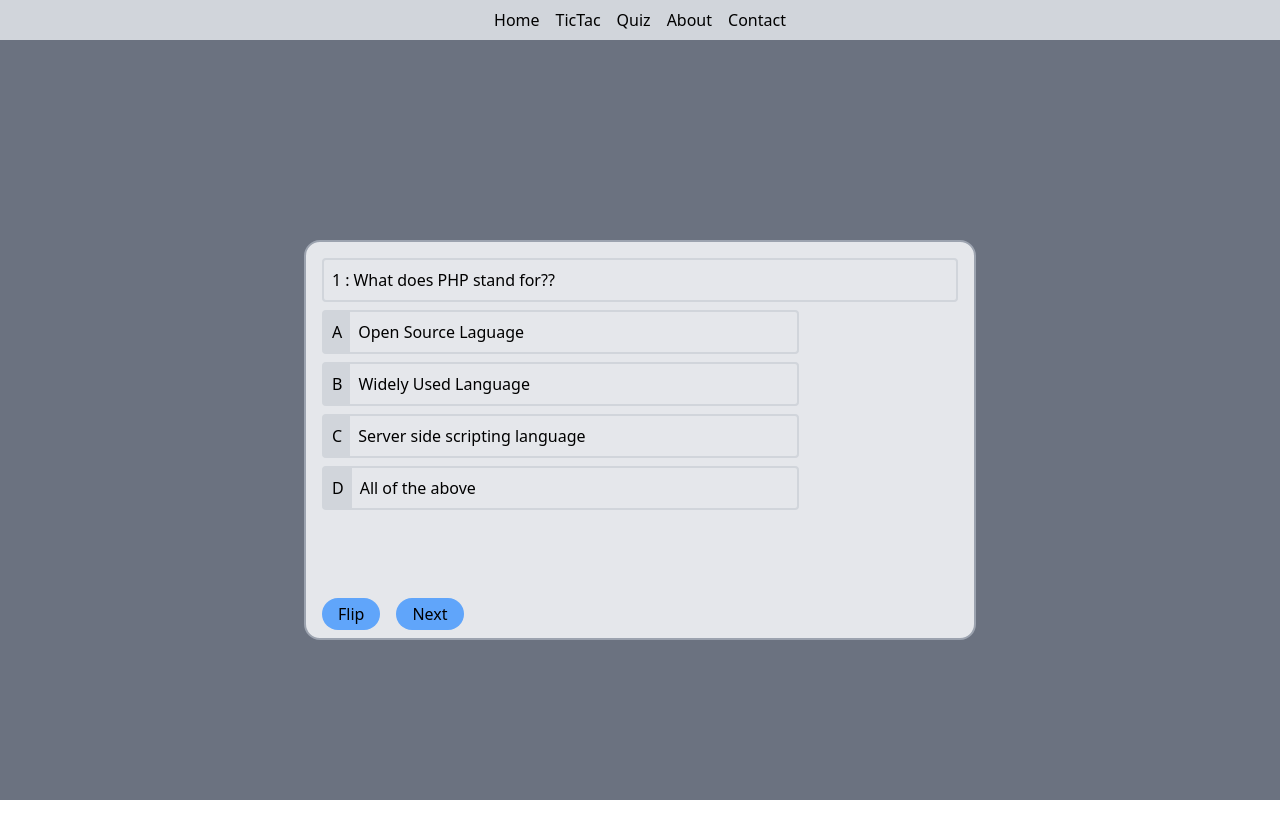
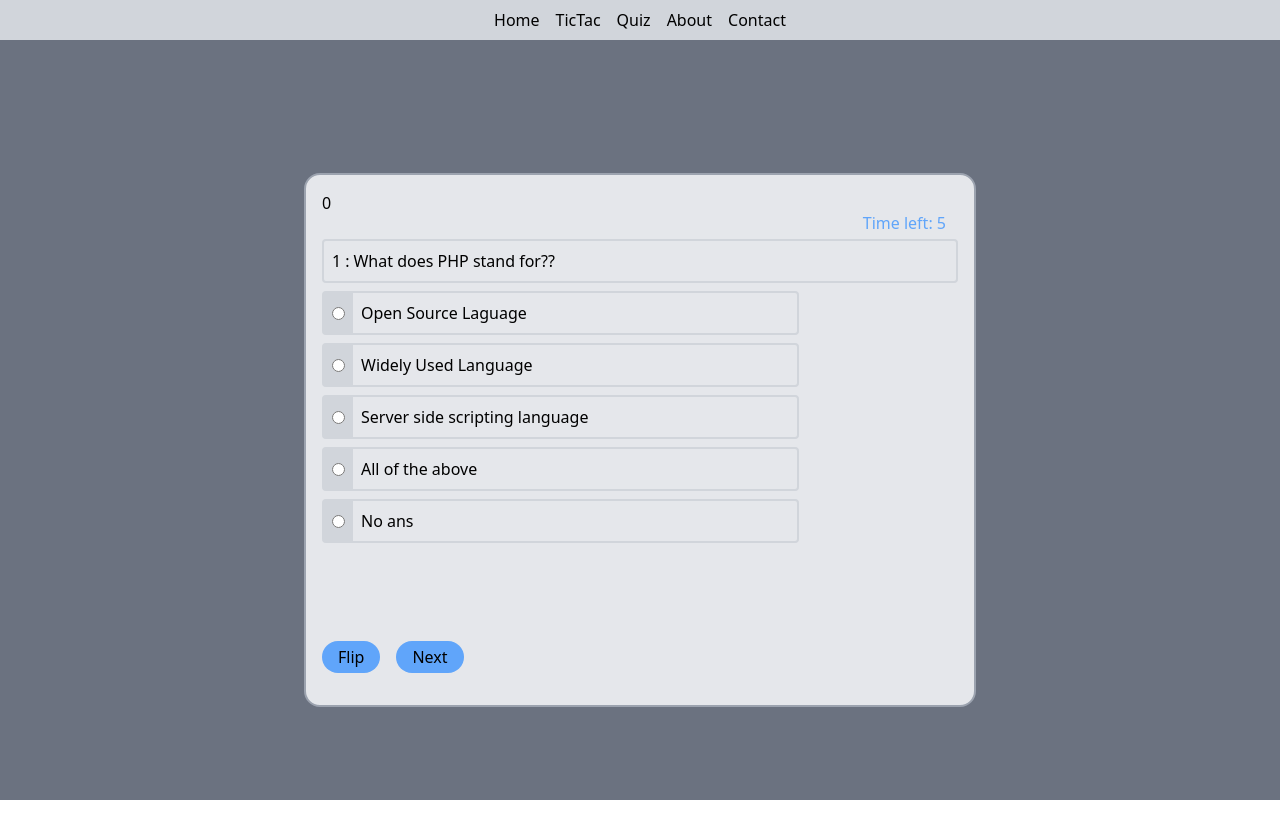
Before and after one commit to Vijay-eZee/vue-learning, a Vue app in the folder tic-tac-to/: page /Quiz in a window 1280 px wide. Built offline with nearby package versions, Linux system fonts and the light colour scheme.

Commit message:
add timer

```diff
--- /dev/null
+++ b/tic-tac-to/src/components/quiz/LocalTimer.vue
@@ -0,0 +1,13 @@
+<template>
+  <div class="p-2">
+    <span class="text-blue-400"
+      >Time left: <label>{{ timeLeft }}</label></span
+    >
+  </div>
+</template>
+<script>
+export default {
+  name: "LocalTimer",
+  inject: ["timeLeft"],
+};
+</script>
--- a/tic-tac-to/src/components/quiz/QuizBox.vue
+++ b/tic-tac-to/src/components/quiz/QuizBox.vue
@@ -5,13 +5,15 @@
         relative
         bg-gray-200
         border-2 border-gray-400
-        h-2/4
+        h-2/3
         max-w-2xl
         rounded-2xl
         w-full
         p-4
       "
     >
+      {{ localTime }}
+      <QuizBoxHeader />
       <div v-if="!isQuizCompleted">
         <QuizQue>
           <template v-slot:que-no>{{ currentQuestionNo + 1 }}</template>
@@ -19,10 +21,16 @@
           <template v-slot:que-text>{{ getQuestion.que }}</template>
         </QuizQue>
         <QuizOpt v-for="(opt, index) in getQuestion.opts" :key="index">
-          <template v-slot:pre-icon>{{ replaceIndexWithAlph(index) }}</template>
+          <template v-slot:pre-icon
+            ><input
+              type="radio"
+              :id="index"
+              :value="opt.optId"
+              v-model="selectedAns"
+          /></template>
           <template v-slot:content>{{ opt.opt }}</template>
         </QuizOpt>
-        <div class="absolute bottom-2">
+        <div class="absolute bottom-8">
           <QuizBoxFooter :fetchNextQue="incrementQuestionNo" />
         </div>
       </div>
@@ -33,11 +41,14 @@
   </div>
 </template>
 <script>
+import { ref, computed, provide, watch, onMounted } from "vue";
 import QuizQue from "./QuizQue.vue";
 import QuizOpt from "../quiz/QuizOpt.vue";
 import QuizBoxFooter from "../quiz/QuizBoxFooter.vue";
 import quizData from "../../constant/quiz";
 import FinishFooter from "../quiz/FinishFooter.vue";
+import QuizBoxHeader from "../quiz/QuizBoxHeader.vue";
+
 export default {
   name: "QuizBox",
   components: {
@@ -45,49 +56,78 @@
     QuizOpt,
     QuizBoxFooter,
     FinishFooter,
+    QuizBoxHeader,
   },
-  data() {
-    return {
-      questions: quizData,
-      currentQuestionNo: 0,
-      isQuizCompleted: false,
-    };
-  },
-
-  computed: {
-    getQuestion() {
-      console.log(this.questions[this.currentQuestionNo]);
-      if (this.questions[this.currentQuestionNo]) {
-        return this.questions[this.currentQuestionNo];
+  setup() {
+    const questions = ref(quizData);
+    const currentQuestionNo = ref(0);
+    const isQuizCompleted = ref(false);
+    const selectedAns = ref("");
+    const localTime = ref(5);
+    let timerId = null;
+    provide("timeLeft", localTime.value);
+    const getQuestion = computed(() => {
+      if (questions.value[currentQuestionNo.value]) {
+        console.log(questions.value[currentQuestionNo.value]);
+        return questions.value[currentQuestionNo.value];
       } else {
         return [];
       }
-    },
-  },
-  watch: {
-    currentQuestionNo(newQueNo, prevQue) {
+    });
+    onMounted(() => {
+      startlocalTimer();
+    });
+    watch(currentQuestionNo, (newQueNo, prevQue) => {
       if (newQueNo === 0 && prevQue > newQueNo) {
-        this.isQuizCompleted = true;
+        isQuizCompleted.value = true;
       }
-    },
-  },
-  methods: {
-    incrementQuestionNo() {
-      this.currentQuestionNo++;
-      this.currentQuestionNo = this.currentQuestionNo % this.questions.length;
-    },
-    replaceIndexWithAlph(indx) {
-      switch (indx) {
-        case 0:
-          return "A";
-        case 1:
-          return "B";
-        case 2:
-          return "C";
-        case 3:
-          return "D";
+    });
+
+    function incrementQuestionNo() {
+      currentQuestionNo.value++;
+      currentQuestionNo.value =
+        currentQuestionNo.value % questions.value.length;
+    }
+
+    function startlocalTimer() {
+      if (timerId) {
+        clearTimeout(timerId);
+        timerId = null;
       }
-    },
+
+      timerId = setTimeout(function tick() {
+        decrementTimer();
+        timerId = setTimeout(tick, 1000);
+      }, 1000);
+    }
+
+    function decrementTimer() {
+      localTime.value--;
+      if (!localTime.value < 0) {
+        clearTimeout(timerId);
+        timerId = null;
+      }
+    }
+    // function replaceIndexWithAlph(indx) {
+    //   switch (indx) {
+    //     case 0:
+    //       return "A";
+    //     case 1:
+    //       return "B";
+    //     case 2:
+    //       return "C";
+    //     case 3:
+    //       return "D";
+    //   }
+    // }
+    return {
+      currentQuestionNo,
+      isQuizCompleted,
+      selectedAns,
+      localTime,
+      incrementQuestionNo,
+      getQuestion,
+    };
   },
 };
 </script>
--- a/tic-tac-to/src/components/quiz/QuizBoxFooter.vue
+++ b/tic-tac-to/src/components/quiz/QuizBoxFooter.vue
@@ -3,6 +3,9 @@
     <QuizButton class="border-0 bg-blue-400 rounded-full py-1 px-4">
       <template v-slot:btn-name>Flip</template>
     </QuizButton>
+    <!-- <QuizButton class="border-0 bg-blue-400 rounded-full py-1 px-4">
+      <template v-slot:btn-name>50-50</template>
+    </QuizButton> -->
     <QuizButton
       class="border-0 bg-blue-400 rounded-full py-1 px-4"
       @click="fetchNextQue"
--- /dev/null
+++ b/tic-tac-to/src/components/quiz/QuizBoxHeader.vue
@@ -0,0 +1,14 @@
+<template>
+  <div class="flex relative items-center justify-center w-full p-2">
+    <div class="absolute right-1"><LocalTimer /></div>
+  </div>
+</template>
+<script>
+import LocalTimer from "../quiz/LocalTimer.vue";
+export default {
+  name: "QuizBoxHeader",
+  components: {
+    LocalTimer,
+  },
+};
+</script>
--- a/tic-tac-to/src/components/quiz/QuizQue.vue
+++ b/tic-tac-to/src/components/quiz/QuizQue.vue
@@ -1,5 +1,5 @@
 <template>
-  <div class="border-2 border-gray-300 p-2 rounded w-full font-normal">
+  <div class="border-2 border-gray-300 p-2 rounded w-full font-normal mt-2">
     <span class="mr-1">
       <slot name="que-no"></slot>
     </span>
--- a/tic-tac-to/src/constant/quiz.json
+++ b/tic-tac-to/src/constant/quiz.json
@@ -18,6 +18,10 @@
             {
                 "optId": 4,
                 "opt": "All of the above"
+            },
+            {
+                "optId": 5,
+                "opt": "No ans"
             }
         ],
         "ans": 4
```
Also changed, not shown: tic-tac-to/src/components/quiz/GlobalTimer.vue (added).
